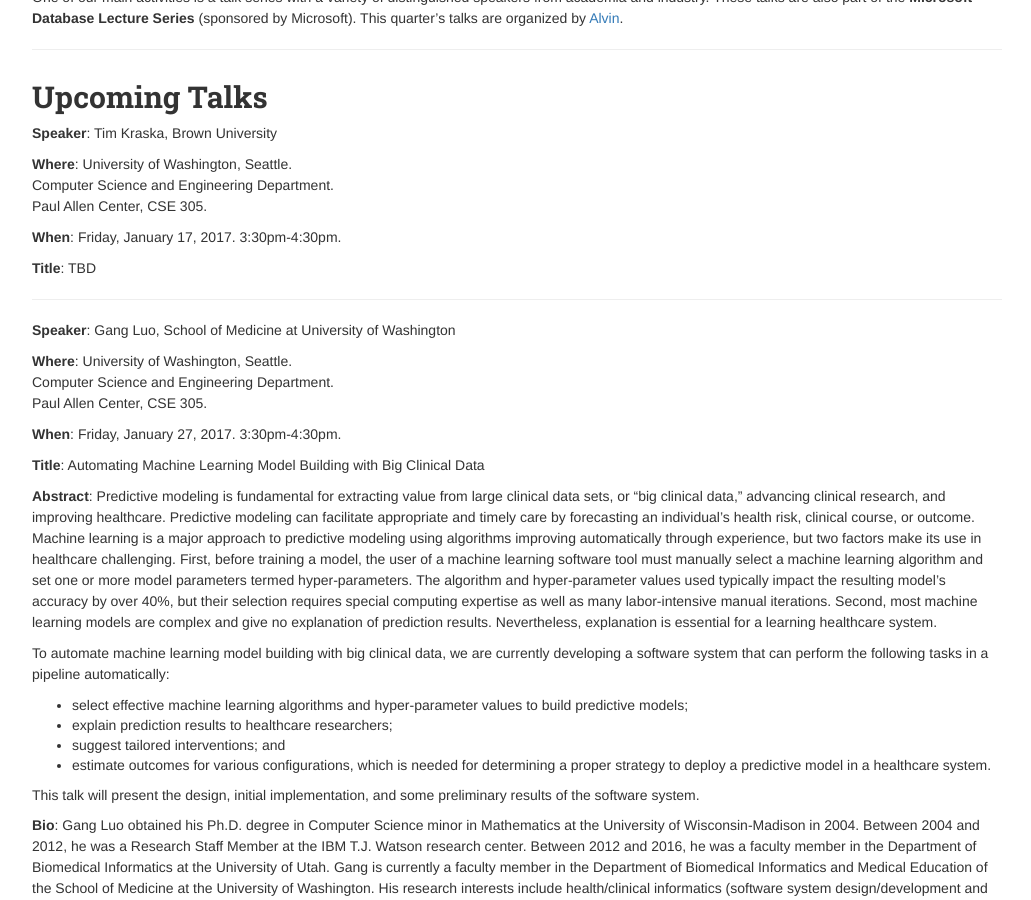
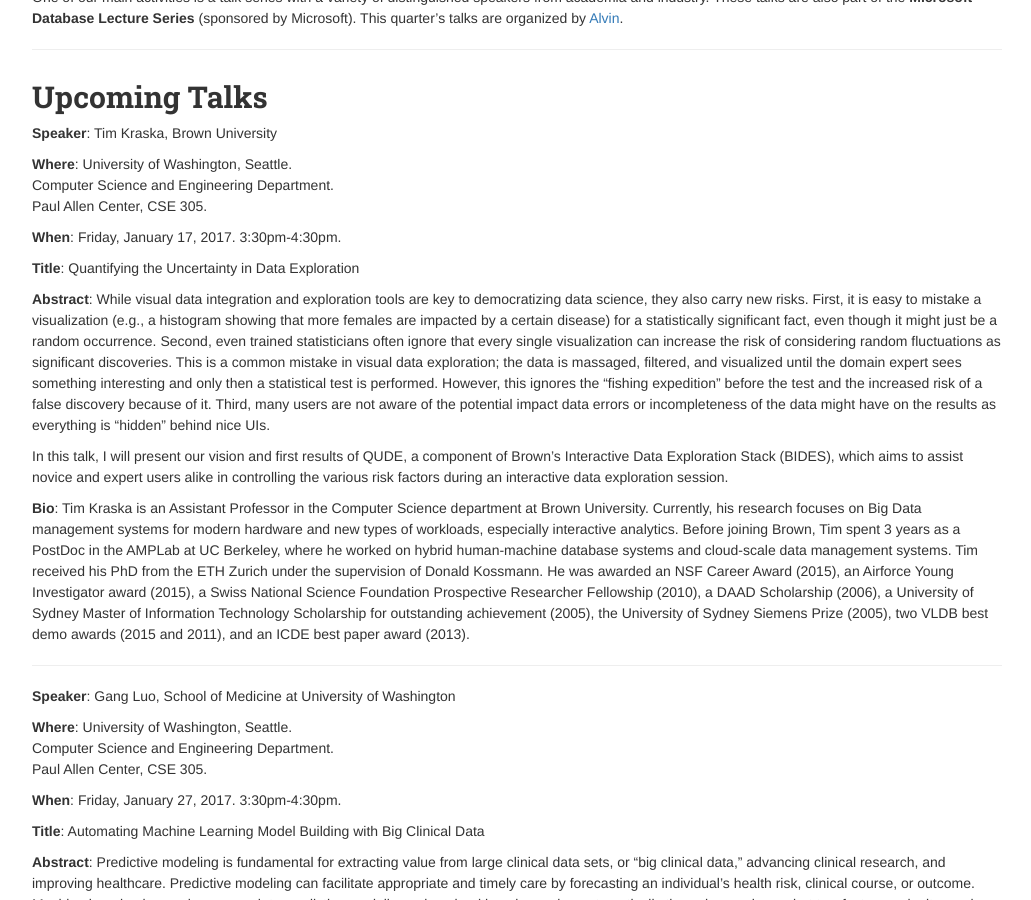
Before and after one commit to uwdb/website, a Jekyll site: the page built from nwds/nwds.markdown, in a window 1280 px wide and 900 px high, scrolled down 279 px. Shown: the whole window, without its empty margins (123-1154 px from the left). Built offline with Jekyll 4.4.1, drawn with Linux system fonts in a browser that asks for light colours; nearby versions of some CDN libraries.

Commit message:
added Tim's talk details

```diff
--- a/nwds/nwds.markdown
+++ b/nwds/nwds.markdown
@@ -26,8 +26,20 @@
 <p><strong>When</strong>:
 Friday, January 17, 2017. 3:30pm-4:30pm.</p>
 
-<p><strong>Title</strong>: TBD
+<p><strong>Title</strong>: Quantifying the Uncertainty in Data Exploration </p>
+
+<p><strong>Abstract</strong>:
+While visual data integration and exploration tools are key to democratizing data science, they also carry new risks. First, it is easy to mistake a visualization (e.g., a histogram showing that more females are impacted by a certain disease) for a statistically significant fact, even though it might just be a random occurrence. Second, even trained statisticians often ignore that every single visualization can increase the risk of considering random fluctuations as significant discoveries. This is a common mistake in visual data exploration; the data is massaged, filtered, and visualized until the domain expert sees something interesting and only then a statistical test is performed. However, this ignores the “fishing expedition” before the test and the increased risk of a false discovery because of it. Third, many users are not aware of the potential impact data errors or incompleteness of the data might have on the results as everything is “hidden” behind nice UIs.
 </p>
+
+<p>
+In this talk, I will present our vision and first results of QUDE, a component of Brown’s Interactive Data Exploration Stack (BIDES), which aims to assist novice and expert users alike in controlling the various risk factors during an interactive data exploration session.
+</p>
+
+<p><strong>Bio</strong>:
+Tim Kraska is an Assistant Professor in the Computer Science department at Brown University. Currently, his research focuses on Big Data management systems for modern hardware and new types of workloads, especially interactive analytics. Before joining Brown, Tim spent 3 years as a PostDoc in the AMPLab at UC Berkeley, where he worked on hybrid human-machine database systems and cloud-scale data management systems. Tim received his PhD from the ETH Zurich under the supervision of Donald Kossmann. He was awarded an NSF Career Award (2015), an Airforce Young Investigator award (2015), a Swiss National Science Foundation Prospective Researcher Fellowship (2010), a DAAD Scholarship (2006), a University of Sydney Master of Information Technology Scholarship for outstanding achievement (2005), the University of Sydney Siemens Prize (2005), two VLDB best demo awards (2015 and 2011), and an ICDE best paper award (2013).
+</p>
+
 
 ---
 
```
